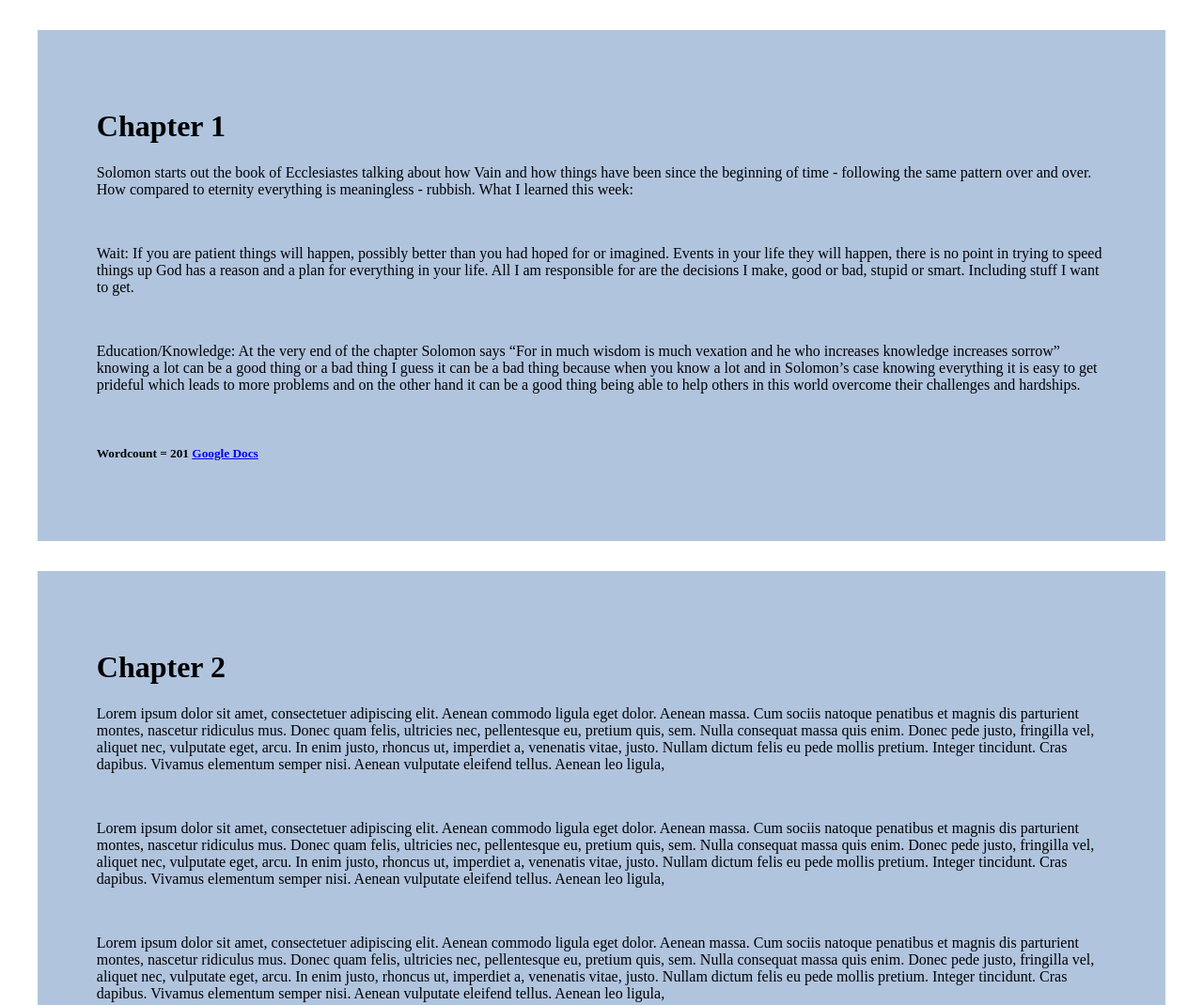
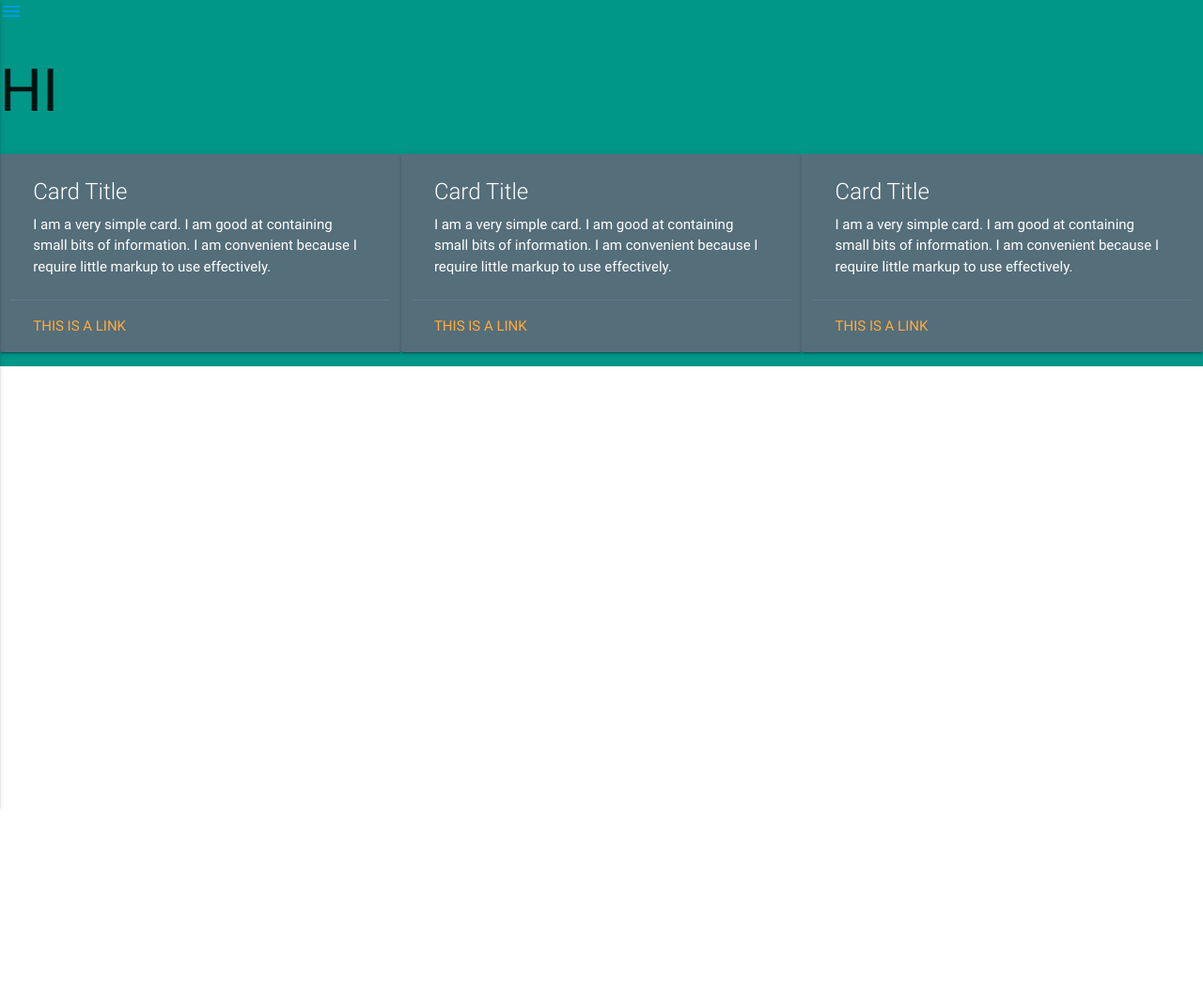
Before and after one commit to blakeathomas/solar-eclipse, a plain HTML site: page index.html in a window 1280 px wide. Shown: the top 1070 px of the page at 94% size. After the commit the page ends 800 px from the top, so only its background shows below. Drawn offline with nearby package versions, Linux system fonts and the light colour scheme.

Commit message:
new look in prog

```diff
--- a/index.html
+++ b/index.html
@@ -1,63 +1,86 @@
-<DOCTYPE html>
-    <html lang="eng">
-        <head>
+<!DOCTYPE html>
+<html>
 
-            <style>
-                .re-txt{
-                    margin: 2.5%;
-                    background: lightsteelblue;
-                    padding: 5%;
-                }
-            </style>
-        </head>
+<head>
+    <!--Import Google Icon Font-->
+    <link href="https://fonts.googleapis.com/icon?family=Material+Icons" rel="stylesheet">
+    <!--Import materialize.css-->
+    <link rel="stylesheet" href="https://cdnjs.cloudflare.com/ajax/libs/materialize/0.100.2/css/materialize.min.css">
 
-        <body>
-            <div class="re-txt">
-                <h1>Chapter 1</h1>
-                <p>Solomon starts out the book of Ecclesiastes talking about how Vain and how things have
-                    been since the beginning of time - following the same pattern over and over. How
-                    compared to eternity everything is meaningless - rubbish. What I learned this week:</p>
+    <!--Let browser know website is optimized for mobile-->
+    <meta name="viewport" content="width=device-width, initial-scale=1.0" />
+</head>
 
-                <br><p>Wait: If you are patient things will happen, possibly better than you had hoped for or
-                    imagined. Events in your life they will happen, there is no point in trying to speed
-                    things up God has a reason and a plan for everything in your life. All I am responsible
-                    for are the decisions I make, good or bad, stupid or smart. Including stuff I want to
-                    get. </p>
+<body>
+    <!-- Page Layout here -->
+    <div class="teal">
+        <ul id="slide-out" class="side-nav">
+            <li>
+                <div class="user-view">
+                    <div class="background">
+                        <img src="">
+                    </div>
+                    <a href="#!user">
+                        <img class="circle" src="https://blakeathomas.github.io/profile%20pic.jpg">
+                    </a>
+                    <a href="#!name">
+                        <span class=" name">Blake Thomas</span>
+                    </a>
+                    <a href="#!email">
+                        <span class=" email">cyberion2016@gmail.com</span>
+                    </a>
+                </div>
+            </li>
+            <li>
+                <a href="#!">Home</a>
+            </li>
 
-                    <br><p>Education/Knowledge: At the very end of the chapter Solomon says “For in much wisdom
-                    is much vexation and he who increases knowledge increases sorrow” knowing a lot can be a good
-                    thing or a bad thing I guess it can be a bad thing because when you know a lot and in Solomon’s
-                    case knowing everything it is easy to get prideful which leads to more problems and on the other
-                    hand it can be a good thing being able to help others in this world overcome their challenges and
-                    hardships. </p>
+        </ul>
+        <a href="#" data-activates="slide-out" class="button-collapse">
+            <i class="material-icons">menu</i>
+        </a>
 
-                    <br><h5> Wordcount = 201 <a href = "https://docs.google.com/document/d/1OnE1S_Fnr3uxPT0iDXjPV8vZ6eIPasjJ2-yu0Se3nh4/edit?usp=sharing"> Google Docs</a></h5>
+        <h1>HI</h1>
+
+        <div class="row">
+            <div class="card blue-grey darken-1 col s12 m4">
+                <div class="card-content white-text">
+                    <span class="card-title">Card Title</span>
+                    <p>I am a very simple card. I am good at containing small bits of information. I am convenient because I
+                        require little markup to use effectively.</p>
+                </div>
+                <div class="card-action">
+                    <a href="#">This is a link</a>
+                </div>
             </div>
-                <div class="re-txt">
-                <h1>Chapter 2</h1>
-                <p>Lorem ipsum dolor sit amet, consectetuer adipiscing elit. Aenean commodo ligula eget dolor. Aenean massa.
-                 Cum sociis natoque penatibus et magnis dis parturient montes, nascetur ridiculus mus. Donec quam felis, ultricies nec,
-                  pellentesque eu, pretium quis, sem. Nulla consequat massa quis enim. Donec pede justo, fringilla vel, aliquet nec,
-                  vulputate eget, arcu. In enim justo, rhoncus ut, imperdiet a, venenatis vitae, justo. Nullam dictum felis eu pede
-                  mollis pretium. Integer tincidunt. Cras dapibus. Vivamus elementum semper nisi. Aenean vulputate eleifend tellus.
-                Aenean leo ligula,</p>
+            <div class="card blue-grey darken-1  col s12 m4">
+                <div class="card-content white-text">
+                    <span class="card-title">Card Title</span>
+                    <p>I am a very simple card. I am good at containing small bits of information. I am convenient because I
+                        require little markup to use effectively.</p>
+                </div>
+                <div class="card-action">
+                    <a href="#">This is a link</a>
+                </div>
+            </div>
+            <div class="card blue-grey darken-1  col s12 m4">
+                <div class="card-content white-text">
+                    <span class="card-title">Card Title</span>
+                    <p>I am a very simple card. I am good at containing small bits of information. I am convenient because I
+                        require little markup to use effectively.</p>
+                </div>
+                <div class="card-action">
+                    <a href="#">This is a link</a>
+                </div>
+            </div>
+        </div>
 
-                <br><p>Lorem ipsum dolor sit amet, consectetuer adipiscing elit. Aenean commodo ligula eget dolor. Aenean massa. Cum
-                    sociis natoque penatibus et magnis dis parturient montes, nascetur ridiculus mus. Donec quam felis, ultricies nec,
-                    pellentesque eu, pretium quis, sem. Nulla consequat massa quis enim. Donec pede justo, fringilla vel, aliquet nec,
-                    vulputate eget, arcu. In enim justo, rhoncus ut, imperdiet a, venenatis vitae, justo. Nullam dictum felis eu pede
-                    mollis pretium. Integer tincidunt. Cras dapibus. Vivamus elementum semper nisi. Aenean vulputate eleifend tellus.
-                    Aenean leo ligula, </p>
 
-                    <br><p>Lorem ipsum dolor sit amet, consectetuer adipiscing elit. Aenean commodo ligula eget dolor. Aenean massa. Cum
-                    sociis natoque penatibus et magnis dis parturient montes, nascetur ridiculus mus. Donec quam felis, ultricies nec,
-                    pellentesque eu, pretium quis, sem. Nulla consequat massa quis enim. Donec pede justo, fringilla vel, aliquet nec,
-                    vulputate eget, arcu. In enim justo, rhoncus ut, imperdiet a, venenatis vitae, justo. Nullam dictum felis eu pede
-                    mollis pretium. Integer tincidunt. Cras dapibus. Vivamus elementum semper nisi. Aenean vulputate eleifend tellus.
-                    Aenean leo ligula,</p>
 
-                    <br><h5> Wordcount = 252 <a href = ""> Google Docs</a></h5>
-            </div>
+        <!--Import jQuery before materialize.js-->
+        <script type="text/javascript" src="https://code.jquery.com/jquery-3.2.1.min.js"></script>
+        <script src="https://cdnjs.cloudflare.com/ajax/libs/materialize/0.100.2/js/materialize.min.js"></script>
+        <script src="script.js"></script>
+</body>
 
-        </body>
-    </html>
+</html>
--- /dev/null
+++ b/script.js
@@ -0,0 +1 @@
+$(".button-collapse").sideNav();
--- /dev/null
+++ b/style.css
@@ -0,0 +1,20 @@
+body {
+  min-height: 100%;
+  margin: 0;
+  padding: 0;
+  background-color: #FFCC00;
+  }
+
+  html {
+ height: 100%;
+  }
+.teal{
+    background-color: teal;
+
+}
+
+.re-txt{
+  margin: 2.5%;
+  background: lightsteelblue;
+  padding: 5%;
+}
```
Also changed, not shown: content.html (added, +56 -0 lines), 1 other file.
